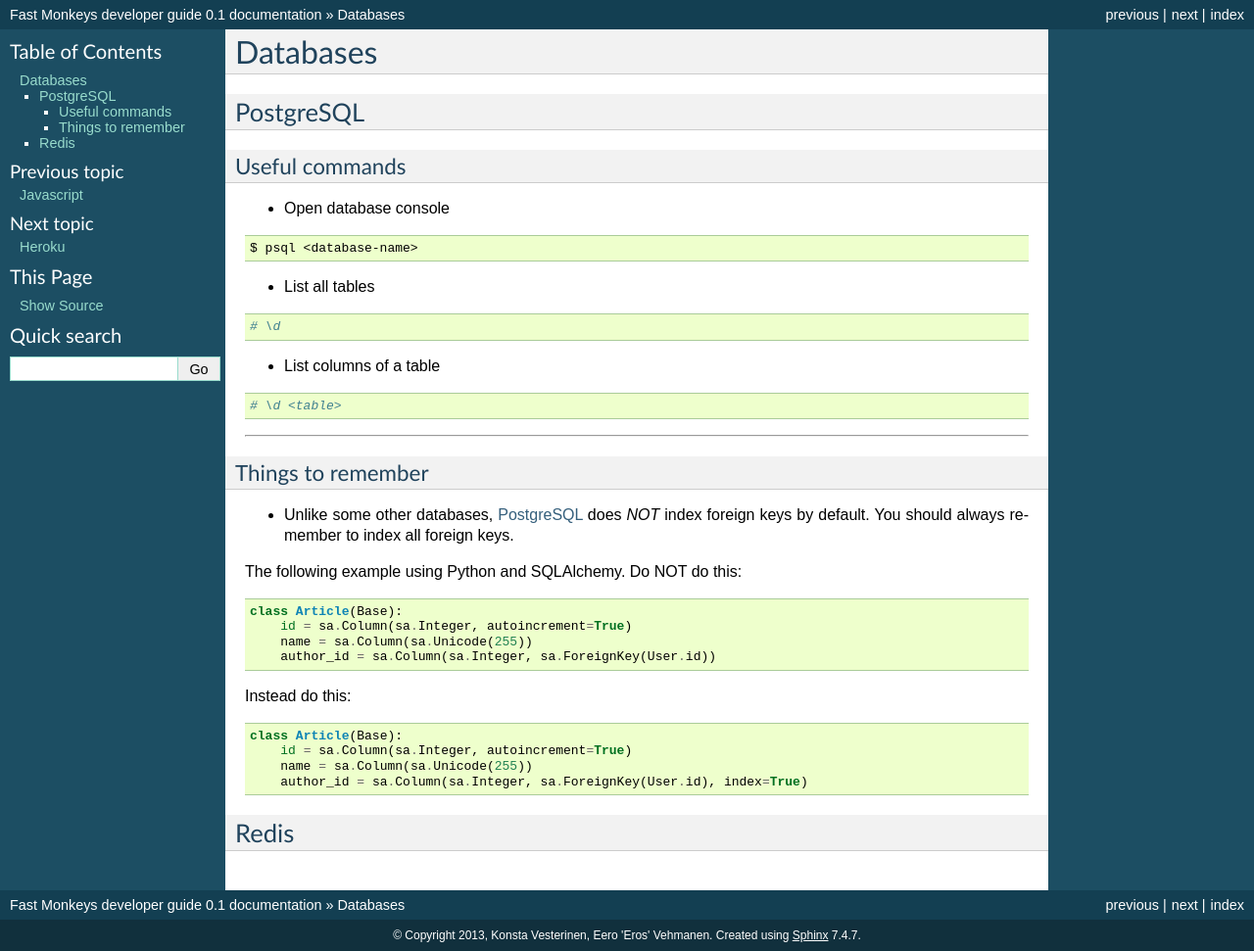
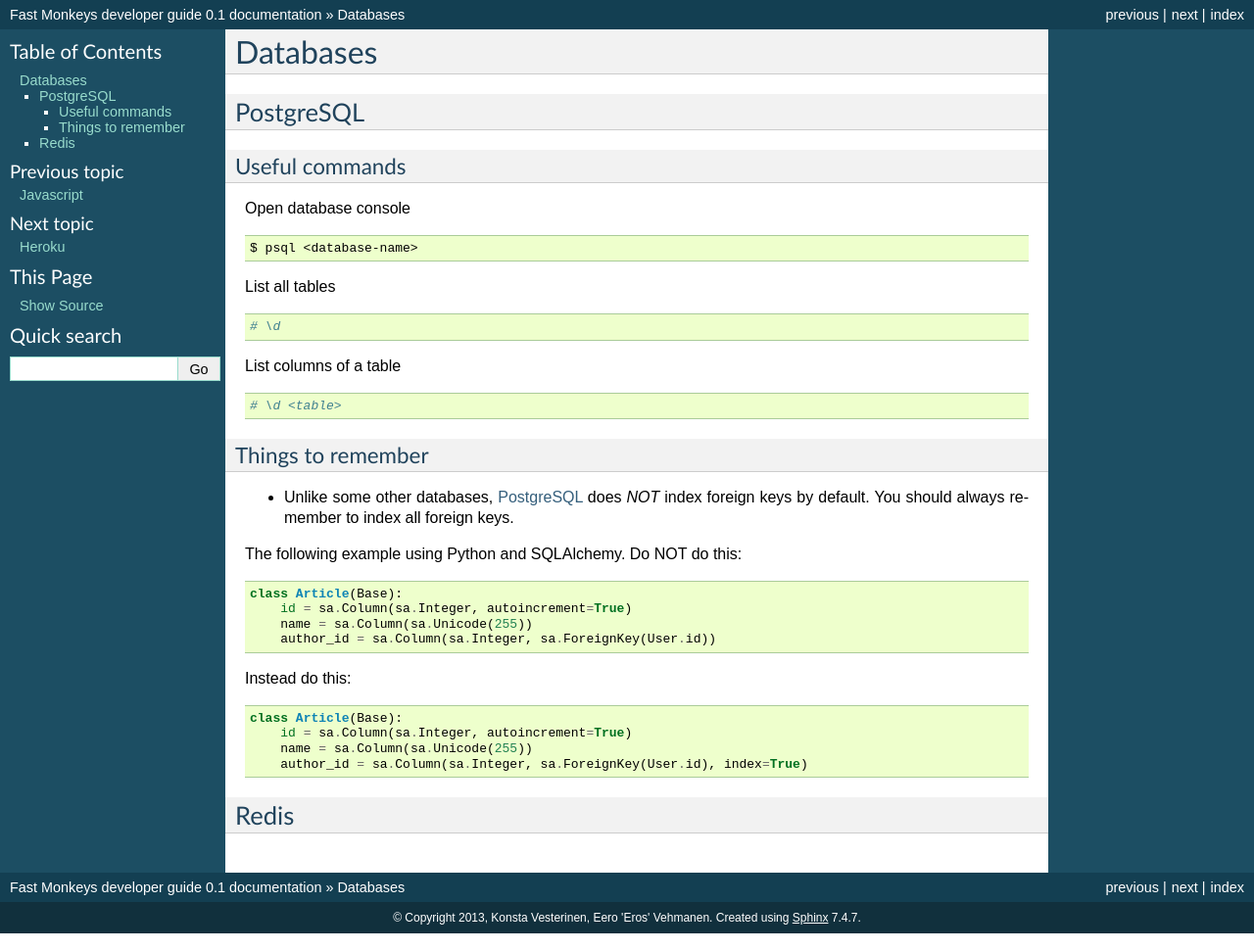
Before and after one commit to fastmonkeys/dev-guide, a Sphinx documentation site: the page built from docs/databases.rst, in a window 1280 px wide. Shown: the whole page at 98% size. Built offline with Sphinx 7.4.7, drawn with Linux system fonts in a browser that asks for light colours; formulas are drawn with MathJax 3.

Commit message:
Fixed title levels

```diff
--- a/docs/databases.rst
+++ b/docs/databases.rst
@@ -7,10 +7,9 @@
 
 
 Useful commands
-^^^^^^^^^^^^^^^
+***************
 
-- Open database console
-
+Open database console
 
 ::
 
@@ -18,8 +17,7 @@
     $ psql <database-name>
 
 
-- List all tables
-
+List all tables
 
 ::
 
@@ -27,8 +25,7 @@
     # \d
 
 
-- List columns of a table
-
+List columns of a table
 
 ::
 
@@ -37,11 +34,9 @@
 
 
 
-+++++++++++++
+Things to remember
+******************
 
-
-Things to remember
-^^^^^^^^^^^^^^^^^^
 
 - Unlike some other databases, PostgreSQL_ does *NOT* index foreign keys by default. You should always remember to index all foreign keys.
 
```
Also changed, not shown: docs/editors.rst (+2 -1 lines).
